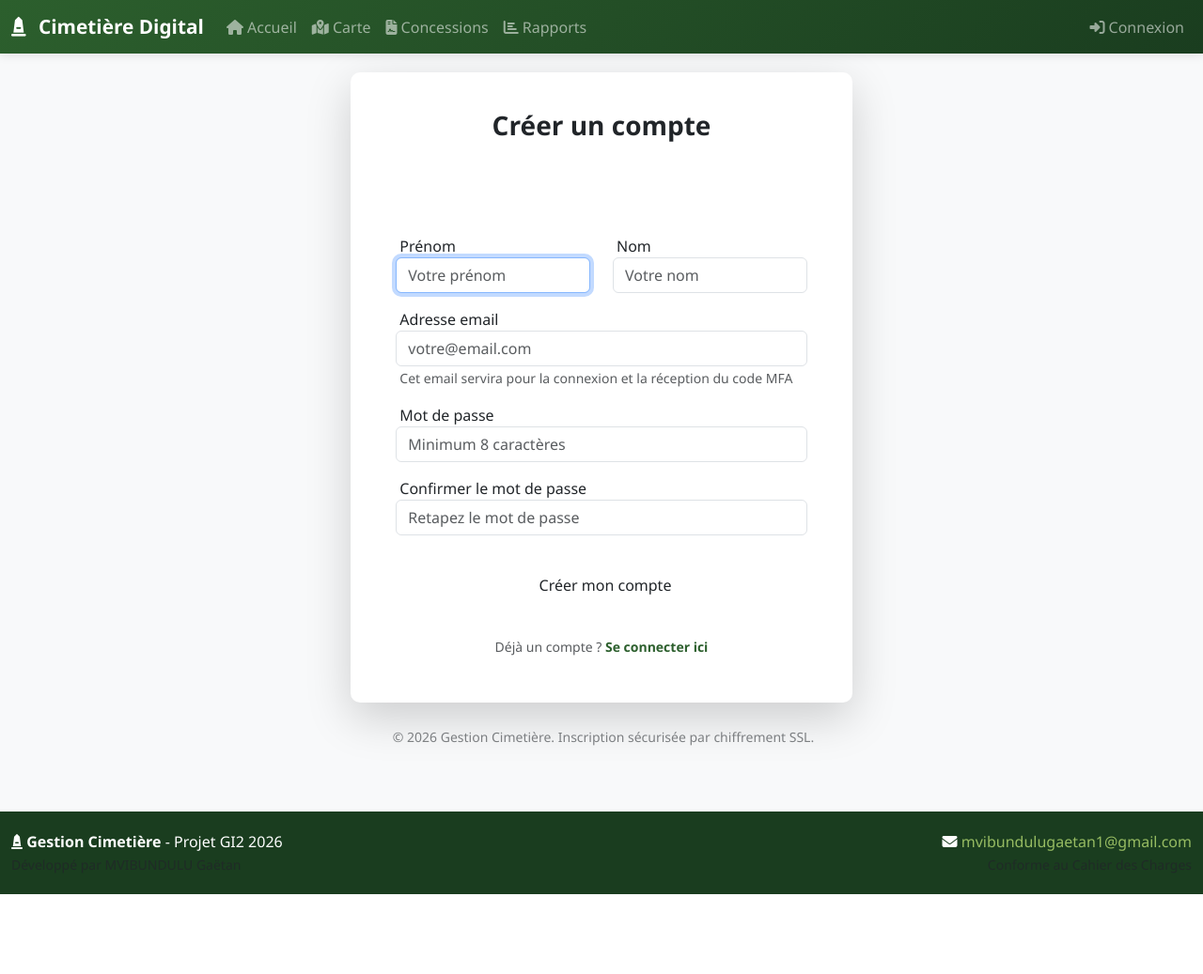
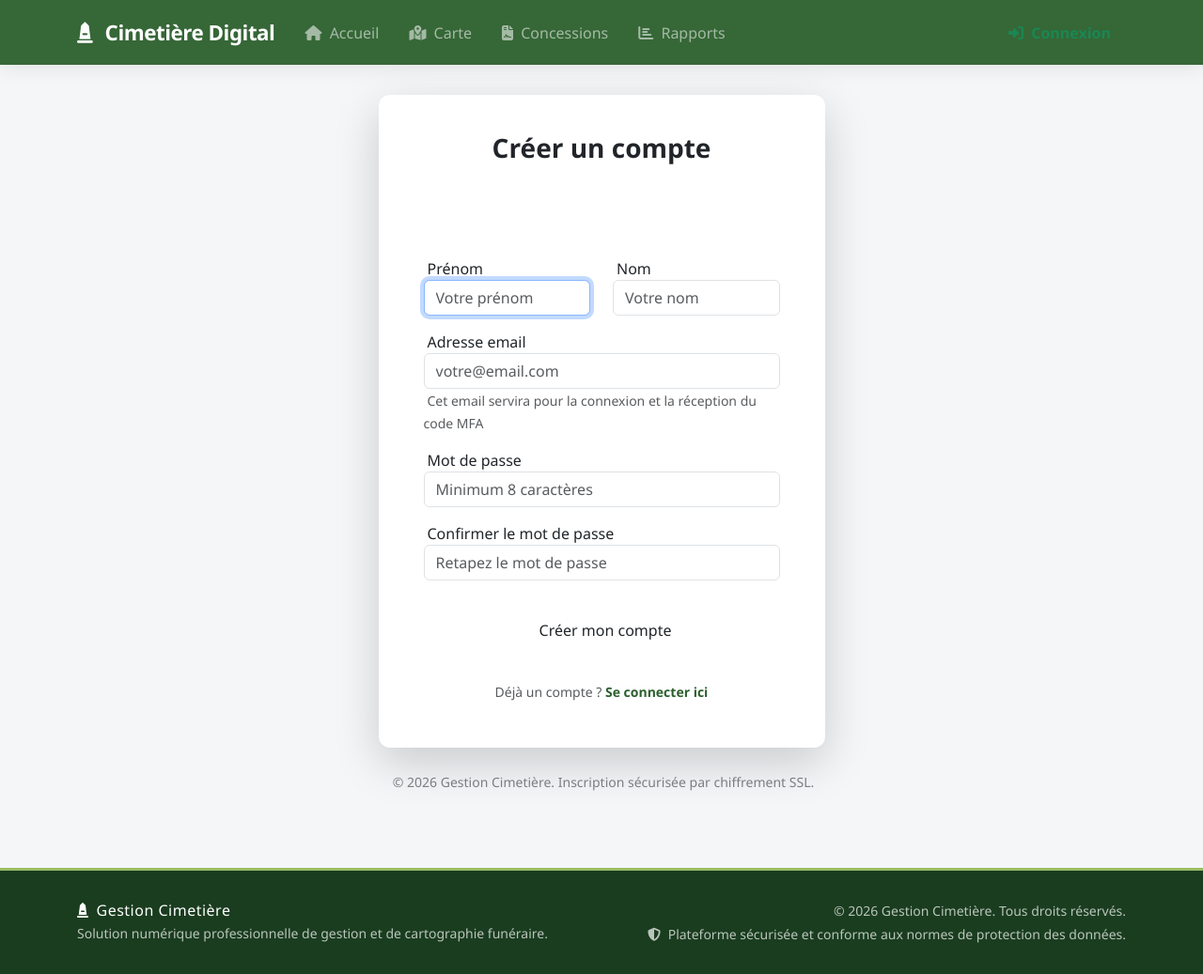
Before and after one commit to betsalimolotha5-cmd/cimetiere-gestion, a Django app: page /mfa/register/ in a window 1280 px wide. Shown: the whole page at 94% size. Before the commit the page ends 952 px from the top, so only its background shows below. Run offline with Django 5.2, Linux system fonts and the light colour scheme; parts of the project's set-up code (start-up, migrations or seed data) failed here and were passed over.

Commit message:
UI: Modernisation du template base.html et suppression des infos personnelles du footer

```diff
--- a/templates/base.html
+++ b/templates/base.html
@@ -5,258 +5,218 @@
     <meta charset="UTF-8">
     <meta name="viewport" content="width=device-width, initial-scale=1.0, shrink-to-fit=no">
     <meta http-equiv="X-UA-Compatible" content="ie=edge">
-    <meta name="description" content="Application de Gestion de Cimetière - Conforme CDC GI2 2026">
-    <meta name="author" content="MVIBUNDULU Gaëtan">
+    <meta name="description" content="Application professionnelle de gestion et de cartographie de cimetière.">
+    <meta name="author" content="Équipe de Développement">
 
-    <title>{% block title %}Gestion Cimetière{% endblock %} | Cimetière Digital</title>
+    <title>{% block title %}Gestion Cimetière{% endblock %} | Plateforme Digitale</title>
 
-    <!-- Bootstrap 5 CSS (CDN) -->
+    <!-- Bootstrap 5 CSS -->
     <link href="https://cdn.jsdelivr.net/npm/bootstrap@5.3.2/dist/css/bootstrap.min.css" rel="stylesheet">
-
-    <!-- Font Awesome pour les icônes -->
+    <!-- Font Awesome -->
     <link rel="stylesheet" href="https://cdnjs.cloudflare.com/ajax/libs/font-awesome/6.4.2/css/all.min.css">
-
-    <!-- Leaflet CSS (pour la carte interactive) -->
+    <!-- Leaflet CSS -->
     <link rel="stylesheet" href="https://unpkg.com/leaflet@1.9.4/dist/leaflet.css" />
 
-    <!-- CSS personnalisé -->
     <style>
         :root {
             --primary-color: #2c5f2d;
+            --primary-hover: #1e4220;
             --secondary-color: #97bc62;
             --accent-color: #4a7c59;
             --dark-color: #1a3d1f;
-            --light-bg: #f8f9fa;
+            --light-bg: #f4f6f8;
+            --card-shadow: 0 8px 24px rgba(0, 0, 0, 0.06);
         }
 
         body {
-            font-family: 'Segoe UI', Tahoma, Geneva, Verdana, sans-serif;
+            font-family: 'Segoe UI', system-ui, -apple-system, sans-serif;
             background-color: var(--light-bg);
+            color: #333;
             min-height: 100vh;
             display: flex;
             flex-direction: column;
         }
 
-        /* Navbar personnalisée */
+        /* Navbar moderne avec effet glassmorphism */
         .navbar-custom {
-            background: linear-gradient(135deg, var(--primary-color) 0%, var(--dark-color) 100%);
-            box-shadow: 0 2px 10px rgba(0,0,0,0.1);
+            background: rgba(44, 95, 45, 0.95);
+            backdrop-filter: blur(10px);
+            -webkit-backdrop-filter: blur(10px);
+            box-shadow: 0 4px 20px rgba(0,0,0,0.08);
+            padding: 0.8rem 0;
         }
 
         .navbar-brand {
-            font-weight: bold;
-            font-size: 1.3rem;
+            font-weight: 700;
+            font-size: 1.4rem;
+            letter-spacing: -0.5px;
+            color: white !important;
         }
 
-        .navbar-brand i {
-            margin-right: 8px;
+        .nav-link {
+            font-weight: 500;
+            transition: all 0.3s ease;
+            border-radius: 6px;
+            padding: 0.5rem 1rem !important;
+        }
+
+        .nav-link:hover {
+            background-color: rgba(255, 255, 255, 0.1);
+            color: var(--secondary-color) !important;
         }
 
         /* Contenu principal */
         .main-content {
             flex: 1;
-            padding: 20px 0;
+            padding: 2rem 0;
         }
 
-        /* Cartes */
+        /* Cartes modernes */
         .card {
             border: none;
-            border-radius: 10px;
-            box-shadow: 0 2px 8px rgba(0,0,0,0.08);
-            transition: transform 0.2s, box-shadow 0.2s;
+            border-radius: 12px;
+            box-shadow: var(--card-shadow);
+            transition: transform 0.3s ease, box-shadow 0.3s ease;
+            background: white;
         }
 
         .card:hover {
-            transform: translateY(-2px);
-            box-shadow: 0 4px 15px rgba(0,0,0,0.12);
+            transform: translateY(-4px);
+            box-shadow: 0 12px 32px rgba(0, 0, 0, 0.1);
         }
 
         .card-header {
             background-color: var(--primary-color);
             color: white;
-            border-radius: 10px 10px 0 0 !important;
+            border-radius: 12px 12px 0 0 !important;
             font-weight: 600;
+            padding: 1rem 1.5rem;
+            border-bottom: none;
         }
 
-        /* Boutons */
+        /* Boutons modernes */
         .btn-primary {
             background-color: var(--primary-color);
             border-color: var(--primary-color);
+            border-radius: 8px;
+            padding: 0.6rem 1.2rem;
+            font-weight: 600;
+            transition: all 0.3s ease;
         }
 
         .btn-primary:hover {
-            background-color: var(--accent-color);
-            border-color: var(--accent-color);
-        }
-
-        .btn-success {
-            background-color: var(--secondary-color);
-            border-color: var(--secondary-color);
-            color: var(--dark-color);
-        }
-
-        /* Tableau responsive */
-        .table-responsive {
-            border-radius: 10px;
-            overflow: hidden;
+            background-color: var(--primary-hover);
+            border-color: var(--primary-hover);
+            transform: translateY(-1px);
+            box-shadow: 0 4px 12px rgba(44, 95, 45, 0.3);
         }
 
         /* Carte Leaflet */
         #map {
             width: 100%;
-            height: 60vh;
-            min-height: 400px;
-            border-radius: 10px;
-            box-shadow: 0 2px 8px rgba(0,0,0,0.1);
+            height: 65vh;
+            min-height: 450px;
+            border-radius: 12px;
+            box-shadow: var(--card-shadow);
+            z-index: 1;
         }
 
-        /* Messages d'alerte */
+        /* Messages d'alerte modernes */
         .alert {
             border-radius: 10px;
             border: none;
-            box-shadow: 0 2px 5px rgba(0,0,0,0.05);
+            box-shadow: 0 4px 12px rgba(0,0,0,0.05);
+            border-left: 4px solid transparent;
+        }
+        .alert-success { border-left-color: #28a745; }
+        .alert-danger { border-left-color: #dc3545; }
+        .alert-warning { border-left-color: #ffc107; }
+        .alert-info { border-left-color: #17a2b8; }
+
+        /* Footer moderne et 100% générique (SANS infos personnelles) */
+        .footer {
+            background-color: var(--dark-color);
+            color: rgba(255, 255, 255, 0.7);
+            padding: 2rem 0;
+            margin-top: auto; /* Pousse le footer en bas */
+            border-top: 3px solid var(--secondary-color);
         }
 
-        /* Footer */
-        .footer {
-            background-color: var(--dark-color);
+        .footer h6 {
             color: white;
-            padding: 20px 0;
-            margin-top: auto;
+            letter-spacing: 0.5px;
         }
 
-        .footer a {
-            color: var(--secondary-color);
-            text-decoration: none;
+        /* Responsive */
+        @media (max-width: 768px) {
+            .navbar-brand { font-size: 1.1rem; }
+            #map { height: 50vh; min-height: 300px; }
+            .main-content { padding: 1rem 0; }
         }
 
-        .footer a:hover {
-            color: white;
-        }
-
-        /* Responsive : ajustements mobiles */
-        @media (max-width: 768px) {
-            .navbar-brand {
-                font-size: 1rem;
-            }
-
-            #map {
-                height: 50vh;
-                min-height: 300px;
-            }
-
-            .card-header h5 {
-                font-size: 1rem;
-            }
-
-            .btn {
-                font-size: 0.9rem;
-                padding: 0.4rem 0.8rem;
-            }
-
-            h1 {
-                font-size: 1.5rem;
-            }
-
-            h2 {
-                font-size: 1.3rem;
-            }
-
-            h3 {
-                font-size: 1.1rem;
-            }
-        }
-
-        @media (max-width: 576px) {
-            #map {
-                height: 40vh;
-                min-height: 250px;
-            }
-
-            .container-fluid {
-                padding-left: 10px;
-                padding-right: 10px;
-            }
-        }
-
-        /* Animation de chargement */
-        .spinner-border {
-            width: 3rem;
-            height: 3rem;
-        }
-
-        /* Badge de statut */
+        /* Badges de statut */
         .badge-status {
             padding: 0.4em 0.8em;
-            font-size: 0.85em;
+            font-size: 0.8em;
             border-radius: 20px;
+            font-weight: 600;
+            letter-spacing: 0.5px;
         }
-
-        .badge-disponible { background-color: #28a745; color: white; }
-        .badge-reserve { background-color: #fd7e14; color: white; }
-        .badge-occupe { background-color: #dc3545; color: white; }
-        .badge-inexploitable { background-color: #6c757d; color: white; }
+        .badge-disponible { background-color: #d4edda; color: #155724; }
+        .badge-reserve { background-color: #fff3cd; color: #856404; }
+        .badge-occupe { background-color: #f8d7da; color: #721c24; }
+        .badge-inexploitable { background-color: #e2e3e5; color: #383d41; }
     </style>
 
     {% block extra_css %}{% endblock %}
 </head>
 
 <body>
-    <!-- ================================================================= -->
-    <!-- BARRE DE NAVIGATION RESPONSIVE -->
-    <!-- ================================================================= -->
+    <!-- BARRE DE NAVIGATION -->
     <nav class="navbar navbar-expand-lg navbar-dark navbar-custom sticky-top">
-        <div class="container-fluid">
+        <div class="container">
             <a class="navbar-brand" href="/">
-                <i class="fas fa-monument"></i>
+                <i class="fas fa-monument me-2"></i>
                 Cimetière Digital
             </a>
 
-            <button class="navbar-toggler" type="button" data-bs-toggle="collapse" data-bs-target="#navbarMain" aria-controls="navbarMain" aria-expanded="false" aria-label="Toggle navigation">
+            <button class="navbar-toggler border-0" type="button" data-bs-toggle="collapse" data-bs-target="#navbarMain">
                 <span class="navbar-toggler-icon"></span>
             </button>
 
             <div class="collapse navbar-collapse" id="navbarMain">
                 <ul class="navbar-nav me-auto mb-2 mb-lg-0">
                     <li class="nav-item">
-                        <a class="nav-link" href="/portal/">
-                            <i class="fas fa-home"></i> Accueil
-                        </a>
+                        <a class="nav-link" href="/portal/"><i class="fas fa-home me-1"></i> Accueil</a>
                     </li>
                     <li class="nav-item">
-                        <a class="nav-link" href="/cimetiere/carte/">
-                            <i class="fas fa-map-marked-alt"></i> Carte
-                        </a>
+                        <a class="nav-link" href="/cimetiere/carte/"><i class="fas fa-map-marked-alt me-1"></i> Carte</a>
                     </li>
                     <li class="nav-item">
-                        <a class="nav-link" href="/cimetiere/concessions/">
-                            <i class="fas fa-file-contract"></i> Concessions
-                        </a>
+                        <a class="nav-link" href="/cimetiere/concessions/"><i class="fas fa-file-contract me-1"></i> Concessions</a>
                     </li>
                     <li class="nav-item">
-                        <a class="nav-link" href="/rapports/">
-                            <i class="fas fa-chart-bar"></i> Rapports
-                        </a>
+                        <a class="nav-link" href="/rapports/"><i class="fas fa-chart-bar me-1"></i> Rapports</a>
                     </li>
                 </ul>
 
                 <ul class="navbar-nav ms-auto">
                     {% if user.is_authenticated %}
                         <li class="nav-item dropdown">
-                            <a class="nav-link dropdown-toggle" href="#" id="userDropdown" role="button" data-bs-toggle="dropdown" aria-expanded="false">
-                                <i class="fas fa-user-circle"></i> {{ user.get_full_name|default:user.email }}
-                                <span class="badge bg-light text-dark ms-1">{{ user.get_role_display }}</span>
+                            <a class="nav-link dropdown-toggle d-flex align-items-center" href="#" id="userDropdown" role="button" data-bs-toggle="dropdown">
+                                <i class="fas fa-user-circle fa-lg me-2"></i>
+                                <span>{{ user.get_full_name|default:user.email }}</span>
                             </a>
-                            <ul class="dropdown-menu dropdown-menu-end" aria-labelledby="userDropdown">
-                                <li><a class="dropdown-item" href="/admin/"><i class="fas fa-cog"></i> Administration</a></li>
+                            <ul class="dropdown-menu dropdown-menu-end shadow border-0" aria-labelledby="userDropdown">
+                                <li><a class="dropdown-item" href="/admin/"><i class="fas fa-cog me-2 text-muted"></i> Administration</a></li>
                                 <li><hr class="dropdown-divider"></li>
-                                <li><a class="dropdown-item text-danger" href="/accounts/logout/"><i class="fas fa-sign-out-alt"></i> Déconnexion</a></li>
+                                <li><a class="dropdown-item text-danger" href="/accounts/logout/"><i class="fas fa-sign-out-alt me-2"></i> Déconnexion</a></li>
                             </ul>
                         </li>
                     {% else %}
                         <li class="nav-item">
-                            <a class="nav-link" href="/accounts/login/">
-                                <i class="fas fa-sign-in-alt"></i> Connexion
+                            <a class="nav-link btn btn-sm btn-light text-success fw-bold ms-2 px-3" href="/accounts/login/">
+                                <i class="fas fa-sign-in-alt me-1"></i> Connexion
                             </a>
                         </li>
                     {% endif %}
@@ -265,77 +225,58 @@
         </div>
     </nav>
 
-    <!-- ================================================================= -->
-    <!-- MESSAGES DJANGO (Success, Error, Warning, Info) -->
-    <!-- ================================================================= -->
+    <!-- MESSAGES DJANGO -->
     {% if messages %}
-    <div class="container-fluid mt-3">
+    <div class="container mt-4">
         {% for message in messages %}
-            <div class="alert alert-{{ message.tags|default:'info' }} alert-dismissible fade show" role="alert">
-                {% if message.tags == 'success' %}
-                    <i class="fas fa-check-circle"></i>
-                {% elif message.tags == 'error' %}
-                    <i class="fas fa-exclamation-triangle"></i>
-                {% elif message.tags == 'warning' %}
-                    <i class="fas fa-exclamation-circle"></i>
-                {% else %}
-                    <i class="fas fa-info-circle"></i>
-                {% endif %}
-                {{ message }}
-                <button type="button" class="btn-close" data-bs-dismiss="alert" aria-label="Close"></button>
+            <div class="alert alert-{{ message.tags|default:'info' }} alert-dismissible fade show d-flex align-items-center" role="alert">
+                {% if message.tags == 'success' %}<i class="fas fa-check-circle me-2 fs-5"></i>
+                {% elif message.tags == 'error' %}<i class="fas fa-exclamation-triangle me-2 fs-5"></i>
+                {% elif message.tags == 'warning' %}<i class="fas fa-exclamation-circle me-2 fs-5"></i>
+                {% else %}<i class="fas fa-info-circle me-2 fs-5"></i>{% endif %}
+                <div>{{ message }}</div>
+                <button type="button" class="btn-close ms-auto" data-bs-dismiss="alert" aria-label="Close"></button>
             </div>
         {% endfor %}
     </div>
     {% endif %}
 
-    <!-- ================================================================= -->
     <!-- CONTENU PRINCIPAL -->
-    <!-- ================================================================= -->
-    <div class="container-fluid main-content">
+    <main class="container main-content">
         {% block content %}
         {% endblock %}
-    </div>
+    </main>
 
-    <!-- ================================================================= -->
-    <!-- FOOTER -->
-    <!-- ================================================================= -->
+    <!-- FOOTER MODERNE ET GÉNÉRIQUE (AUCUNE INFO PERSONNELLE) -->
     <footer class="footer">
-        <div class="container-fluid">
-            <div class="row">
-                <div class="col-md-6 text-center text-md-start">
-                    <p class="mb-0">
-                        <i class="fas fa-monument"></i>
-                        <strong>Gestion Cimetière</strong> - Projet GI2 2026
+        <div class="container">
+            <div class="row align-items-center">
+                <div class="col-md-6 text-center text-md-start mb-3 mb-md-0">
+                    <h6 class="mb-1">
+                        <i class="fas fa-monument me-2"></i>Gestion Cimetière
+                    </h6>
+                    <p class="mb-0 small">
+                        Solution numérique professionnelle de gestion et de cartographie funéraire.
                     </p>
-                    <small class="text-muted">
-                        Développé par MVIBUNDULU Gaëtan
-                    </small>
                 </div>
                 <div class="col-md-6 text-center text-md-end">
-                    <p class="mb-0">
-                        <i class="fas fa-envelope"></i>
-                        <a href="mailto:mvibundulugaetan1@gmail.com">mvibundulugaetan1@gmail.com</a>
+                    <p class="mb-1 small">
+                        &copy; 2026 Gestion Cimetière. Tous droits réservés.
                     </p>
-                    <small class="text-muted">
-                        Conforme au Cahier des Charges
-                    </small>
+                    <p class="mb-0 small">
+                        <i class="fas fa-shield-alt me-1"></i> Plateforme sécurisée et conforme aux normes de protection des données.
+                    </p>
                 </div>
             </div>
         </div>
     </footer>
 
-    <!-- ================================================================= -->
     <!-- SCRIPTS JS -->
-    <!-- ================================================================= -->
-
-    <!-- Bootstrap 5 JS Bundle (inclut Popper) -->
     <script src="https://cdn.jsdelivr.net/npm/bootstrap@5.3.2/dist/js/bootstrap.bundle.min.js"></script>
-
-    <!-- Leaflet JS (pour la carte interactive) -->
     <script src="https://unpkg.com/leaflet@1.9.4/dist/leaflet.js"></script>
 
-    <!-- Script pour fermer automatiquement les alertes après 5 secondes -->
     <script>
+        // Fermeture automatique des alertes après 6 secondes
         document.addEventListener('DOMContentLoaded', function() {
             setTimeout(function() {
                 var alerts = document.querySelectorAll('.alert');
@@ -343,7 +284,7 @@
                     var bsAlert = new bootstrap.Alert(alert);
                     bsAlert.close();
                 });
-            }, 5000);
+            }, 6000);
         });
     </script>
 
```
